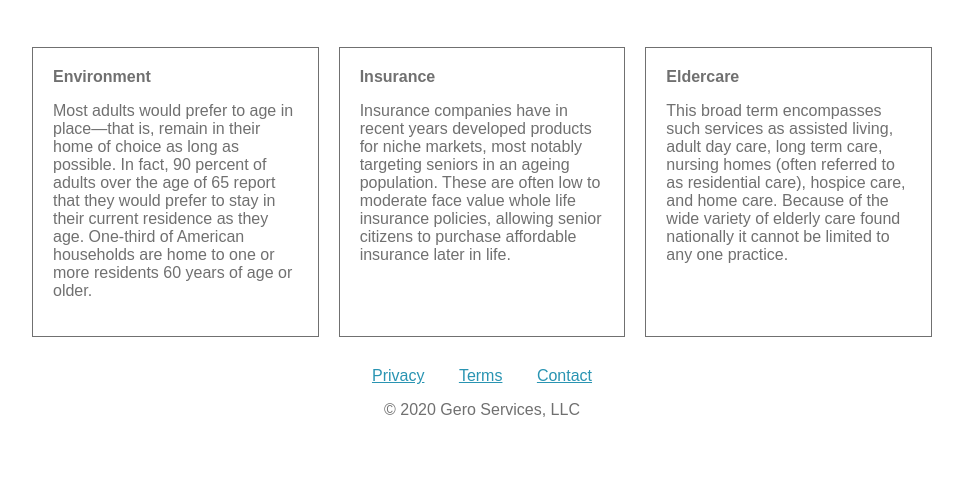
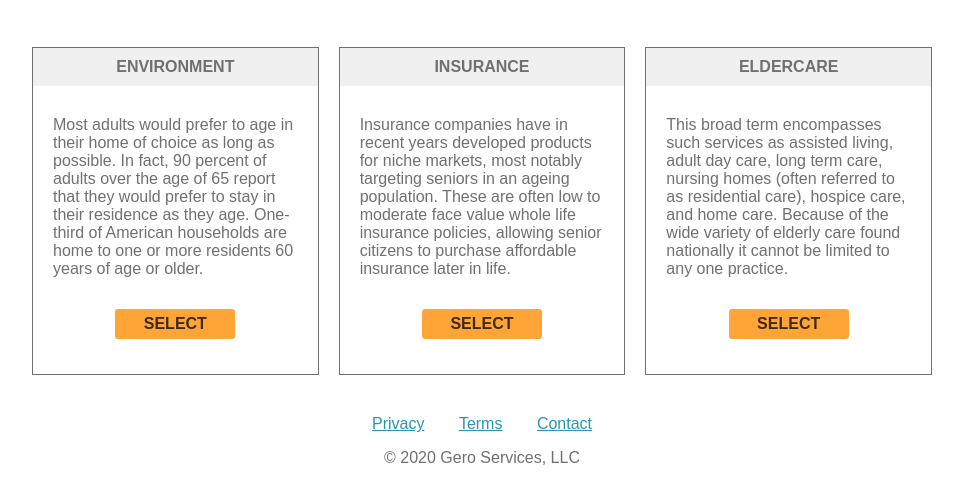
Before and after one commit to djoc3/flex-grid, a plain HTML site: page index.html in a window 1280 px wide. Shown: the part 844-1347 px from the top of the page, without its empty margins (158-1121 px from the left). Before the commit the page ends 1299 px from the top, so only its background shows below. Drawn offline with Linux system fonts and the light colour scheme; a web font is replaced by a local one.

Commit message:
add services

```diff
--- a/index.html
+++ b/index.html
@@ -81,27 +81,42 @@
       <div class="row anchor" id="services">
         <div class="service c-s">
           <a id="environment">
-            <h4>Environment</h4>
+            <h4 class="service-header">Environment</h4>
           </a>
           <p>
-            Most adults would prefer to age in place—that is, remain in their home of choice as long as possible. In fact, 90 percent of adults over the age of 65 report that they would prefer to stay in their current residence as they age. One-third of American households are home to one or more residents 60 years of age or older.
+            Most adults would prefer to age in their home of choice as long as possible. In fact, 90 percent of adults over the age of 65 report that they would prefer to stay in their residence as they age. One-third of American households are home to one or more residents 60 years of age or older.
           </p>
+          <div class="service-button">
+            <button class="button">
+                Select
+            </button>
+          </div>
         </div>
         <div class="service c-s">
           <a id="insurance">
-            <h4>Insurance</h4>
+            <h4 class="service-header">Insurance</h4>
           </a>
           <p>
             Insurance companies have in recent years developed products for niche markets, most notably targeting seniors in an ageing population. These are often low to moderate face value whole life insurance policies, allowing senior citizens to purchase affordable insurance later in life.
           </p>
+          <div class="service-button">
+            <button class="button">
+                Select
+            </button>
+          </div>
         </div>
         <div class="service c-s">
           <a id="eldercare">
-            <h4>Eldercare</h4>
+            <h4 class="service-header">Eldercare</h4>
           </a>
           <p>
             This broad term encompasses such services as assisted living, adult day care, long term care, nursing homes (often referred to as residential care), hospice care, and home care. Because of the wide variety of elderly care found nationally it cannot be limited to any one practice.
           </p>
+          <div class="service-button">
+            <button class="button">
+                Select
+            </button>
+          </div>
         </div>
       </div>
       <footer>
--- a/style.css
+++ b/style.css
@@ -74,7 +74,7 @@ main {
 }
 .footer-links {
   text-align: center;
-  margin-top: 30px;
+  margin-top: 40px;
 }
 .nav-link {
   padding: 0px 30px 0px 0px;
@@ -142,6 +142,18 @@ iframe {
   border: 1px solid #707070;
   padding: 20px;
 }
+.service-header {
+  background-color: #F0F0F0;
+  margin: -20px -20px 30px -20px;
+  padding: 10px 20px 10px 20px;
+  font-size: 1em;
+  font-weight: 800;
+  text-transform: uppercase;
+  text-align: center;
+}
+.service-button {
+  text-align: center;
+}
 @media screen and (max-width: 799px) {
   .nav-links, .footer-links {
     text-align: center;
```
